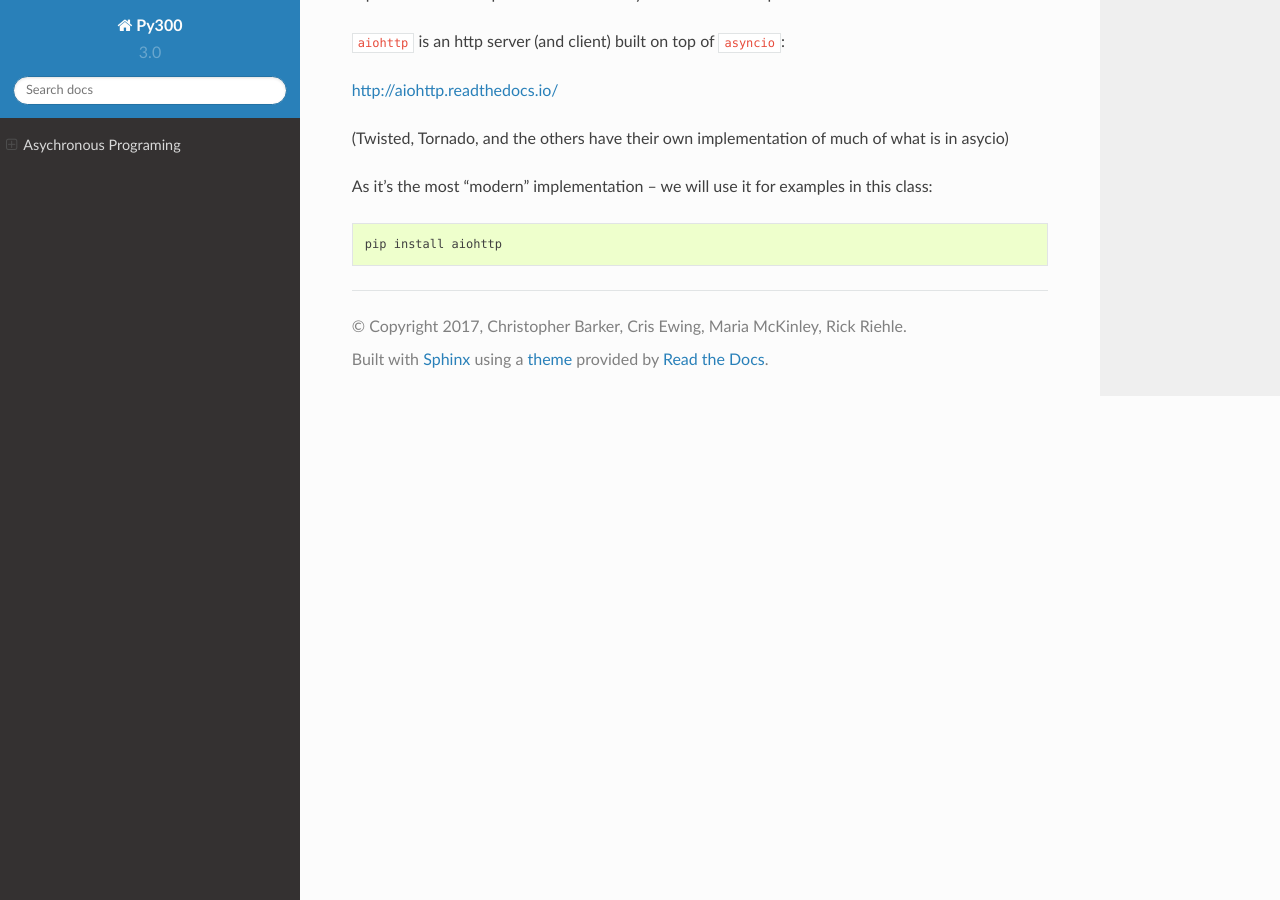
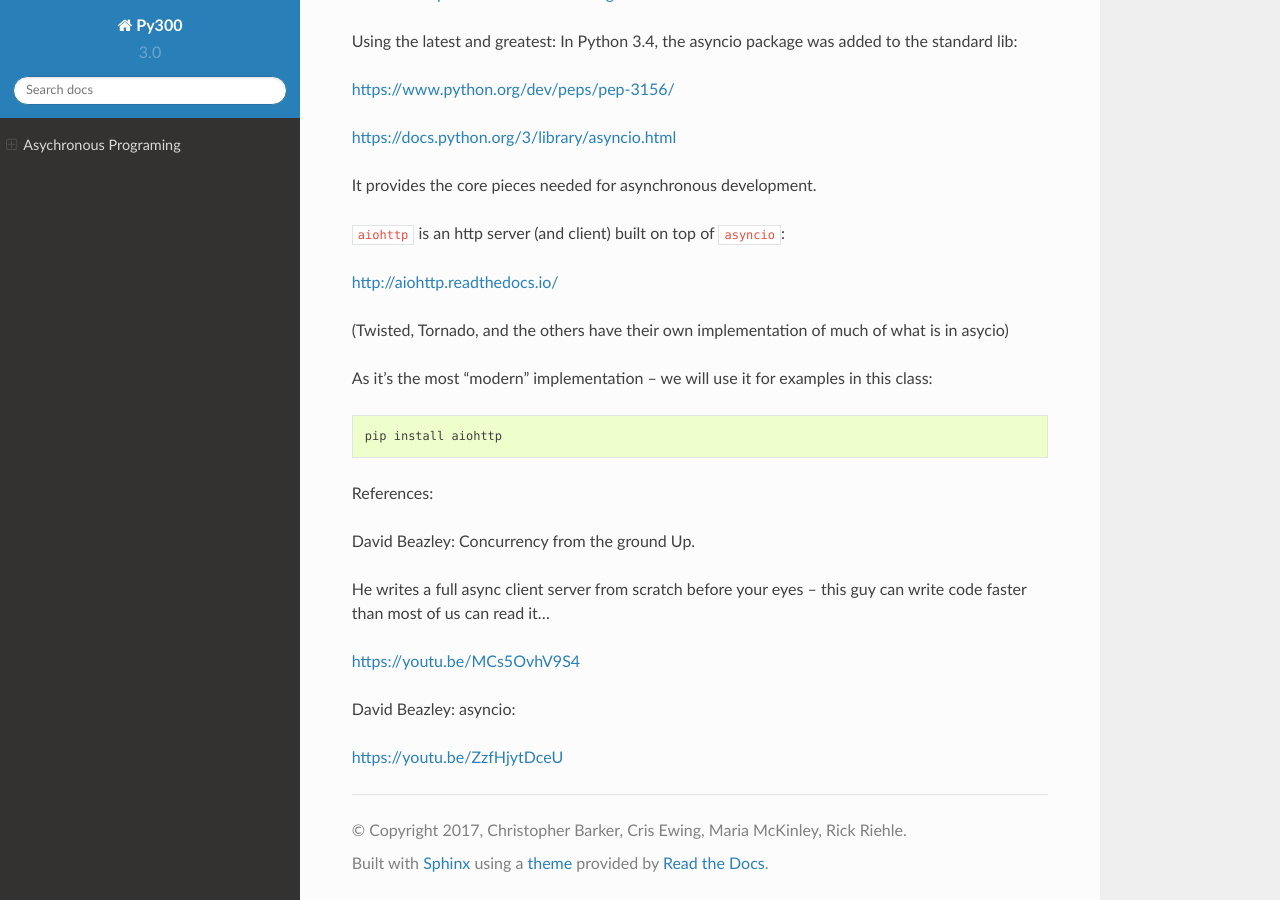
Before and after one commit to UWPCE-PythonCert/Py300, a Sphinx documentation site: the page built from source/async.rst, in a window 1280 px wide and 900 px high, scrolled down 2789 px. Built offline with Sphinx 7.4.7 and the Read the Docs theme 2.0.0, drawn with Linux system fonts in a browser that asks for light colours; some of the changed text lies outside the part shown.

Commit message:
added a couple references

```diff
--- a/source/async.rst
+++ b/source/async.rst
@@ -54,6 +54,14 @@
  - Database Access
  - Network Access
  - File I/O
+
+More in the GIL:
+
+https://emptysqua.re/blog/grok-the-gil-fast-thread-safe-python/
+
+If you really want to understand the GIL -- and get blow away -- watch this one:
+
+http://pyvideo.org/pycon-us-2010/pycon-2010--understanding-the-python-gil---82.html
 
 Advantages / Disadvantages of Processes
 ---------------------------------------
@@ -138,3 +146,17 @@
 .. code-block:: bash
 
     pip install aiohttp
+
+
+References:
+
+David Beazley: Concurrency from the ground Up.
+
+He writes a full async client server from scratch before your eyes --
+this guy can write code faster than most of us can read it...
+
+https://youtu.be/MCs5OvhV9S4
+
+David Beazley: asyncio:
+
+https://youtu.be/ZzfHjytDceU
```
